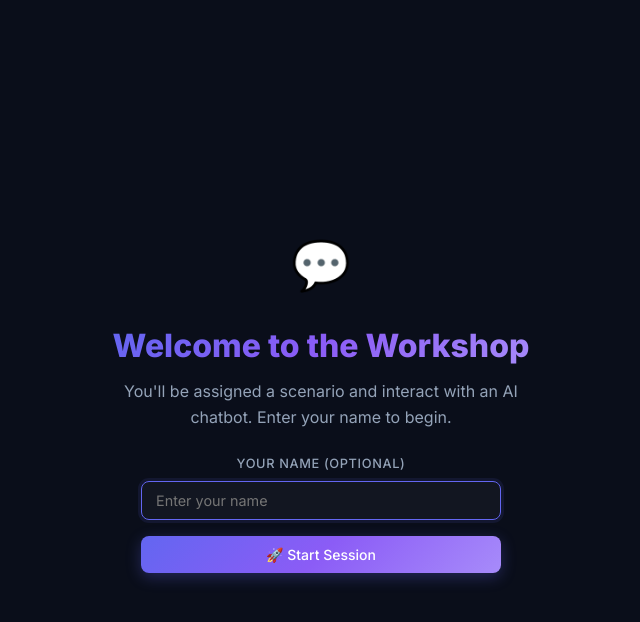
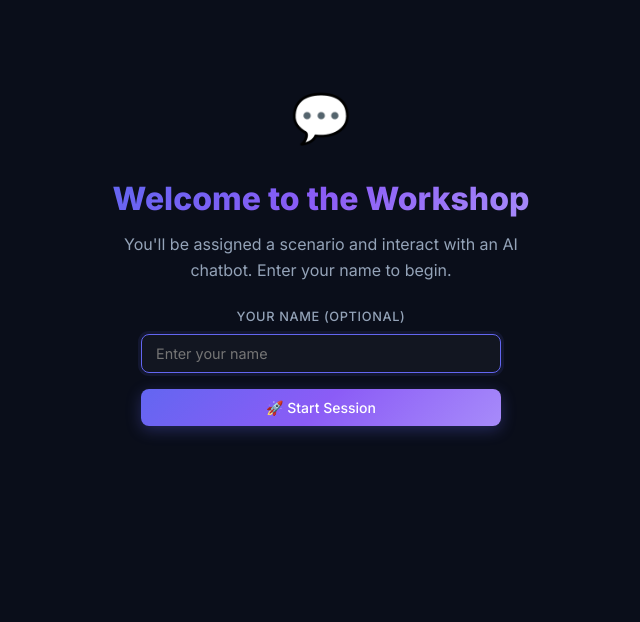
Before and after one commit to Rydozz15/workshop-platform, a Next.js app: page /session/1 in a window 1280 px wide. Shown: the top 622 px of the page, without its empty margins (319-959 px from the left). Built offline with nearby package versions, Linux system fonts and the light colour scheme.

Commit message:
fix: layout issues in survey and completed phases to ensure scrollability

```diff
--- a/app/globals.css
+++ b/app/globals.css
@@ -292,8 +292,8 @@ tr:hover td { background: var(--bg-glass); }
 
 /* Session welcome */
 .session-welcome {
-  display: flex; flex-direction: column; align-items: center; justify-content: center;
-  height: 100vh; padding: 32px; text-align: center;
+  display: flex; flex-direction: column; align-items: center; justify-content: flex-start;
+  min-height: 100vh; padding: 80px 24px; text-align: center;
 }
 .session-welcome h1 { font-size: 2rem; font-weight: 800; margin-bottom: 8px; background: var(--accent-gradient); -webkit-background-clip: text; -webkit-text-fill-color: transparent; }
 .session-welcome p { color: var(--text-secondary); margin-bottom: 24px; max-width: 400px; }
--- a/app/session/[code]/page.js
+++ b/app/session/[code]/page.js
@@ -383,7 +383,7 @@ export default function SessionPage({ params }) {
   // COMPLETED PHASE
   if (phase === 'completed') {
     return (
-      <div className="session-welcome" style={{ maxWidth: '800px', margin: '0 auto', padding: '40px 20px', display: 'block', height: '100vh', overflowY: 'auto' }}>
+      <div className="session-welcome" style={{ maxWidth: '800px', margin: '0 auto', padding: '40px 20px', display: 'block', minHeight: '100vh', overflowY: 'auto' }}>
         <div style={{ textAlign: 'center' }}>
           <div style={{ fontSize: '3rem', marginBottom: 16 }}>🎉</div>
           <h1>Workshop Complete!</h1>
```
